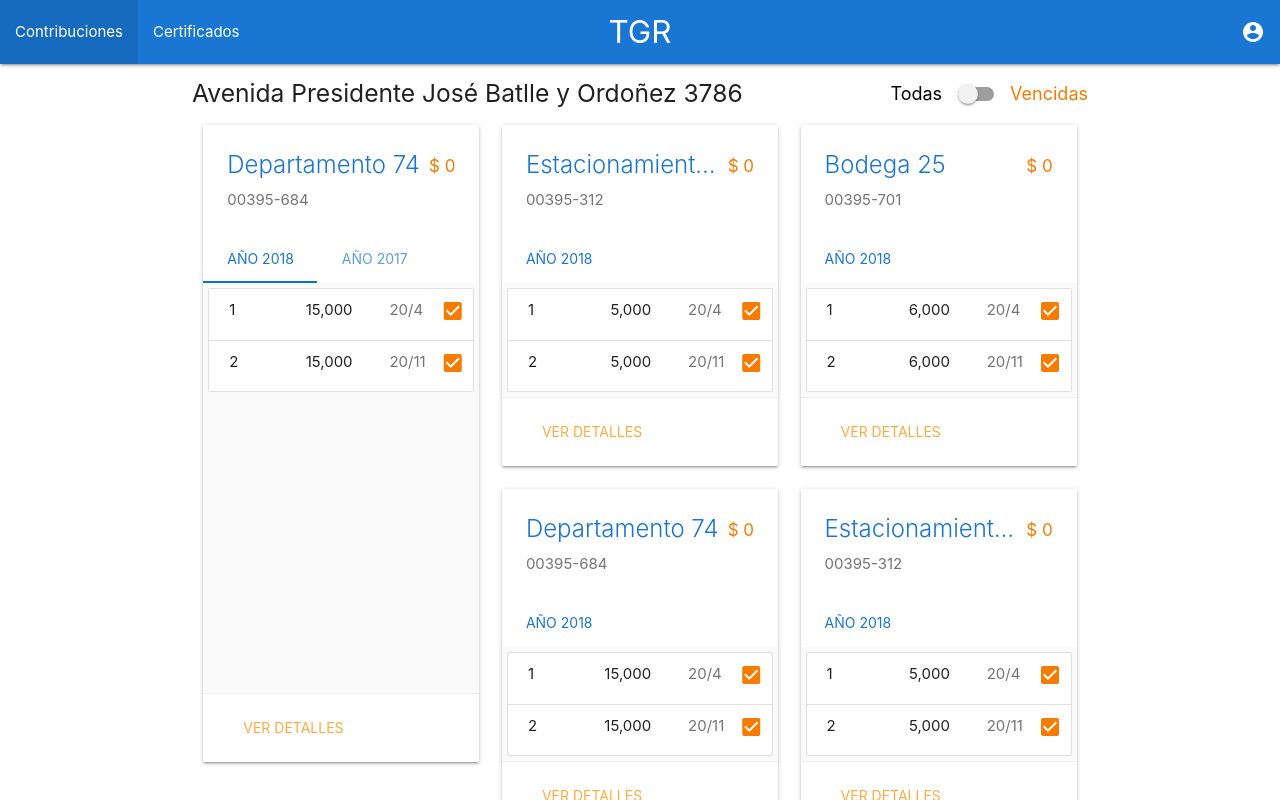
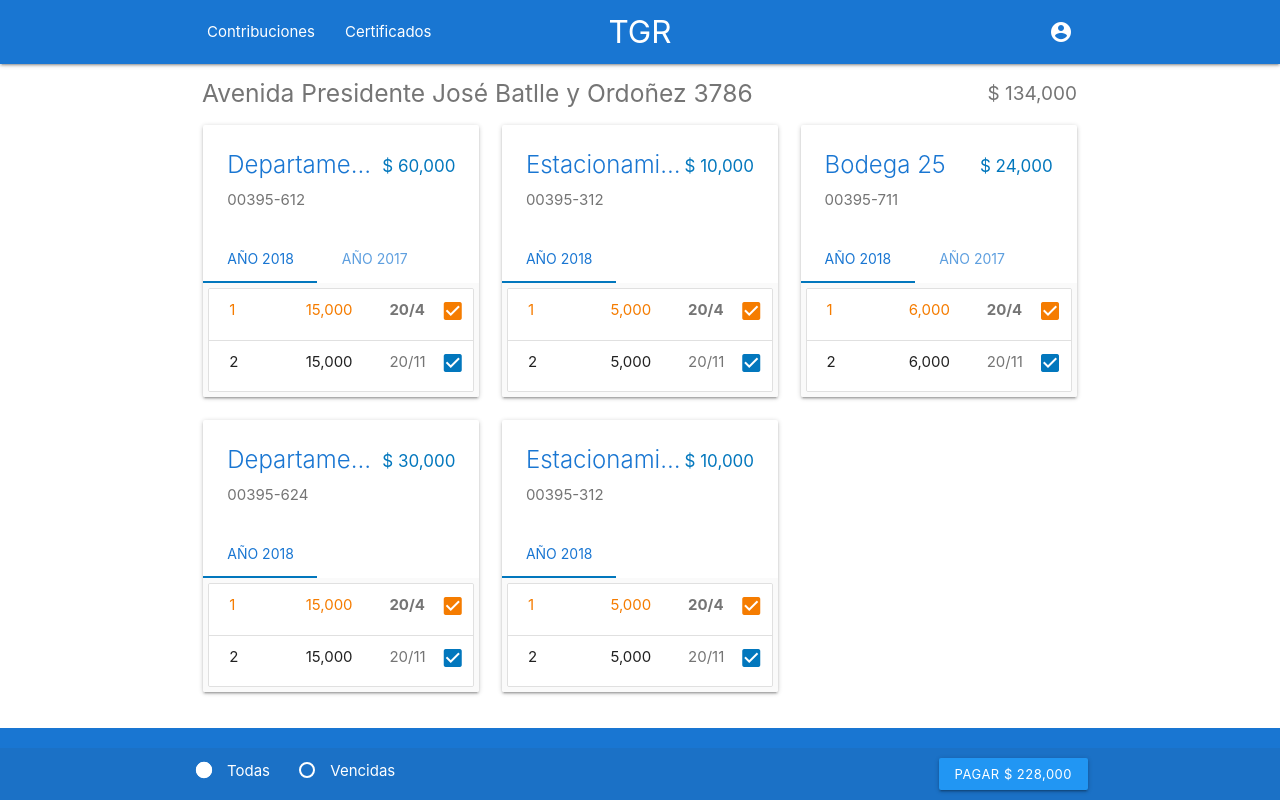
Before and after one commit to sfigueroam/contribuciones-front, an Angular app: page /contribuciones in a window 1280 px wide. Shown: the top 800 px of the page. Built offline with nearby package versions, Linux system fonts and the light colour scheme.

Commit message:
WIP: ajustando estilos

```diff
--- a/src/app/app.component.html
+++ b/src/app/app.component.html
@@ -1,6 +1,6 @@
 <header class="navbar-fixed">
   <nav>
-    <div class="nav-wrapper">
+    <div class="nav-wrapper container">
       <a href="#" class="brand-logo center">TGR</a>
       <ul id="nav-mobile1" class="left hide-on-med-and-down">
         <li><a routerLink="/contribuciones">Contribuciones</a></li>
@@ -19,9 +19,5 @@
   </nav>
 </header>
 <main>
-  <div class="container">
-    <router-outlet></router-outlet>
-  </div>
+  <router-outlet></router-outlet>
 </main>
-<footer>
-</footer>
--- a/src/app/contribuciones-paso1/contribuciones-paso1.component.html
+++ b/src/app/contribuciones-paso1/contribuciones-paso1.component.html
@@ -1,16 +1,8 @@
+<div class="container container-with-footer">
+  <div class="property" *ngFor="let p of properties">
+    <div class="property-price right">$ {{p.selectedTotal() | number}}</div>
+    <h5>{{p.address}}</h5>
     <div class="row">
-  <div class="right">
-    <div class="switch quote_type">
-      <label class="valign-wrapper">
-        <span class="black-text quote_type_text">Todas</span>
-        <input type="checkbox">
-        <span class="lever"></span>
-        <span class="orange-text text-darken-2 quote_type_text">Vencidas</span>
-      </label>
-    </div>
-  </div>
-  <div class="property" *ngFor="let p of properties">
-    <h5>{{p.address}}</h5>
       <div class="col s12 m12 l6 xl4" *ngFor="let c of p.contributions">
         <div class="card hoverable">
           <div class="card-content">
@@ -19,34 +11,49 @@
             <div class="contribution-subtitle">{{c.identification}}</div>
           </div>
           <div class="card-tabs">
-          <ul class="tabs">
+            <ul class="tabs" #tabs>
               <li class="tab" *ngFor="let y of getYears(c)">
                 <a class="active" href="#{{c.identification}}year{{y}}">Año {{y}}</a>
               </li>
             </ul>
           </div>
           <div class="card-content grey lighten-5 padding-3">
-          <div *ngFor="let y of getYears(c)" id="{{c.identification}}year{{y}}" >
+            <div *ngFor="let y of getYears(c)" id="{{c.identification}}year{{y}}">
               <ul class="collection no-margin">
-              <li class="collection-item clickable" *ngFor="let q of c.quotes.get(y)" (click)="selectQuote(q)">
-                <div class="row no-margin">
+                <li class="collection-item clickable" *ngFor="let q of c.activeQuotes(y)" (click)="selectQuote(q)">
+                  <div class="row no-margin" [ngClass]="{'quote-expired': q.expired(y)}">
                     <div class="col s1 quote-number">{{q.number}}</div>
                     <div class="col s6 quote-amount">{{q.amount | number}}</div>
-                  <div class="col s2 offset-s1 quote-expiration center-align">{{q.expiration.day}}/{{q.expiration.month}}</div>
+                    <div class="col s2 offset-s1 quote-expiration center-align">
+                      {{q.expiration.day}}/{{q.expiration.month}}
+                    </div>
                     <a class="secondary-content clickable"><i class="material-icons quote-icon">{{quoteIcon(q)}}</i></a>
                   </div>
                 </li>
               </ul>
             </div>
           </div>
-        <div class="card-reveal">
-          <span class="card-title grey-text text-darken-4">Card Title<i class="material-icons right">close</i></span>
-          <p>Here is some more information about this product that is only revealed once clicked on.</p>
-        </div>
-        <div class="card-action">
-          <a class="waves-effect waves-teal btn-flat activator">VER DETALLES</a>
         </div>
       </div>
     </div>
   </div>
 </div>
+<div class="page-footer payment-footer">
+  <div class="footer-copyright">
+    <div class="container">
+      <span class="quotes-types">
+        <label>
+        <input name="group1" type="radio" [checked]="showAll" (click)="changeQuotes(true)"/>
+        <span>Todas</span>
+        </label>
+        &nbsp;&nbsp;&nbsp;&nbsp;
+        <label>
+        <input name="group1" type="radio" [checked]="!showAll" (click)="changeQuotes(false)"/>
+        <span>Vencidas</span>
+        </label>
+      </span>
+      <span class="grey-text text-lighten-4 right">
+        <a class="btn btn-small">pagar $ {{total() | number}}</a></span>
+    </div>
+  </div>
+</div>
--- a/src/app/contribuciones-paso1/contribuciones-paso1.component.scss
+++ b/src/app/contribuciones-paso1/contribuciones-paso1.component.scss
@@ -1,4 +1,14 @@
 @import "../../styles/color-base-tgr";
+
+.container-with-footer {
+  margin-bottom: 100px;
+}
+
+.property-price {
+  font-size: 19px;
+  margin-right: 11px;
+  color: $secondary-text-color;
+}
 
 .contribution-title {
   color: $primary-color;
@@ -11,9 +21,16 @@
 }
 
 .contribution-price {
-  color: $accent-color;
+  color: $primary-color-light;
   font-size: 17px;
   margin-top: 5px;
+}
+
+.property {
+  h5 {
+    color: $secondary-text-color;
+    padding: 0px 10px;
+  }
 }
 
 .quote_type .quote_type_text {
@@ -38,6 +55,37 @@
   color: $secondary-text-color;
 }
 
+.quote-expired {
+  color: $accent-color;
+
+  i {
+    color: $accent-color;
+  }
+
+  .quote-expiration {
+    font-weight: bold;
+  }
+}
+
 .quote-icon {
-  color: $accent-color;
+  color: $primary-color-light;
 }
+
+.payment-footer {
+  position: fixed;
+  bottom: 0;
+  left: 0;
+  width: 100%;
+}
+
+.quotes-types {
+  label {
+    color: white;
+  }
+  [type="radio"] + span:before, [type="radio"] + span:after {
+    border: 2px solid white;
+  }
+  [type="radio"]:checked + span:after {
+    background-color: white;
+  }
+}
--- a/src/app/contribuciones-paso1/contribuciones-paso1.component.ts
+++ b/src/app/contribuciones-paso1/contribuciones-paso1.component.ts
@@ -1,4 +1,4 @@
-import {AfterViewInit, Component, OnInit} from '@angular/core';
+import {AfterViewInit, Component, ElementRef, OnInit, QueryList, ViewChild, ViewChildren} from '@angular/core';
 import {Contribution, Expiration, Property, Quote} from '../modelo';
 import * as M from 'materialize-css';
 
@@ -10,8 +10,30 @@ import * as M from 'materialize-css';
 export class ContribucionesPaso1Component implements OnInit, AfterViewInit {
 
   properties: Property[];
+  showAll: boolean;
 
   constructor() {
+    this.showAll = true;
+  }
+
+  changeQuotes(all: boolean) {
+    this.showAll = all;
+    console.log(this.showAll);
+    for (const p of this.properties) {
+      if (this.showAll) {
+        p.showAll();
+      } else {
+        p.hideExpired();
+      }
+    }
+  }
+
+  total(): number {
+    let _total = 0;
+    for (const p of this.properties) {
+      _total += p.selectedTotal();
+    }
+    return _total;
   }
 
   quoteIcon(q: Quote): string {
@@ -23,15 +45,173 @@ export class ContribucionesPaso1Component implements OnInit, AfterViewInit {
   }
 
   ngAfterViewInit() {
-    const elem = document.querySelector('.tabs');
-
-    M.Tabs.init(elem, {
-      swipeable: true
-    });
+    M.AutoInit();
   }
 
   ngOnInit() {
     this.properties = [
+      new Property({
+        address: 'Avenida Presidente José Batlle y Ordoñez 3786',
+        location: 'Macul',
+        contributions: [
+          new Contribution({
+            icon: 'business',
+            name: 'Departamento 74',
+            identification: '00395-612',
+            quotes: new Map<number, Quote[]>()
+              .set(2018, [
+                new Quote({
+                  number: 1,
+                  expiration: new Expiration({
+                    day: 20,
+                    month: 4
+                  }),
+                  amount: 15000
+                }),
+                new Quote({
+                  number: 2,
+                  expiration: new Expiration({
+                    day: 20,
+                    month: 11
+                  }),
+                  amount: 15000
+                })
+              ])
+              .set(2017, [
+                new Quote({
+                  number: 1,
+                  expiration: new Expiration({
+                    day: 20,
+                    month: 4
+                  }),
+                  amount: 15000
+                }),
+                new Quote({
+                  number: 2,
+                  expiration: new Expiration({
+                    day: 20,
+                    month: 11
+                  }),
+                  amount: 15000
+                })
+              ])
+          }),
+          new Contribution({
+            icon: 'directions_car',
+            name: 'Estacionamiento 12',
+            identification: '00395-312',
+            quotes: new Map<number, Quote[]>()
+              .set(2018, [
+                new Quote({
+                  number: 1,
+                  expiration: new Expiration({
+                    day: 20,
+                    month: 4,
+                  }),
+                  amount: 5000
+                }),
+                new Quote({
+                  number: 2,
+                  expiration: new Expiration({
+                    day: 20,
+                    month: 11,
+                  }),
+                  amount: 5000
+                })
+              ])
+          }),
+          new Contribution({
+            icon: 'layers',
+            name: 'Bodega 25',
+            identification: '00395-711',
+            quotes: new Map<number, Quote[]>()
+              .set(2018, [
+                new Quote({
+                  number: 1,
+                  expiration: new Expiration({
+                    day: 20,
+                    month: 4
+                  }),
+                  amount: 6000
+                }),
+                new Quote({
+                  number: 2,
+                  expiration: new Expiration({
+                    day: 20,
+                    month: 11
+                  }),
+                  amount: 6000
+                })
+              ])
+              .set(2017, [
+                new Quote({
+                  number: 1,
+                  expiration: new Expiration({
+                    day: 20,
+                    month: 4
+                  }),
+                  amount: 6000
+                }),
+                new Quote({
+                  number: 2,
+                  expiration: new Expiration({
+                    day: 20,
+                    month: 11
+                  }),
+                  amount: 6000
+                })
+              ])
+          }),
+          new Contribution({
+            icon: 'business',
+            name: 'Departamento 74',
+            identification: '00395-624',
+            quotes: new Map<number, Quote[]>()
+              .set(2018, [
+                new Quote({
+                  number: 1,
+                  expiration: new Expiration({
+                    day: 20,
+                    month: 4
+                  }),
+                  amount: 15000
+                }),
+                new Quote({
+                  number: 2,
+                  expiration: new Expiration({
+                    day: 20,
+                    month: 11
+                  }),
+                  amount: 15000
+                })
+              ])
+          }),
+          new Contribution({
+            icon: 'directions_car',
+            name: 'Estacionamiento 12',
+            identification: '00395-312',
+            quotes: new Map<number, Quote[]>()
+              .set(2018, [
+                new Quote({
+                  number: 1,
+                  expiration: new Expiration({
+                    day: 20,
+                    month: 4
+                  }),
+                  amount: 5000
+                }),
+                new Quote({
+                  number: 2,
+                  expiration: new Expiration({
+                    day: 20,
+                    month: 11
+                  }),
+                  amount: 5000
+                })
+              ])
+          })
+        ]
+      }),
       new Property({
         address: 'Avenida Presidente José Batlle y Ordoñez 3786',
         location: 'Macul',
@@ -125,20 +305,14 @@ export class ContribucionesPaso1Component implements OnInit, AfterViewInit {
                   amount: 6000
                 })
               ])
-          }),
-          new Contribution({
-            icon: 'business',
-            name: 'Departamento 74',
-            identification: '00395-684',
-            quotes: new Map<number, Quote[]>()
-              .set(2018, [
+              .set(2017, [
                 new Quote({
                   number: 1,
                   expiration: new Expiration({
                     day: 20,
                     month: 4
                   }),
-                  amount: 15000
+                  amount: 6000
                 }),
                 new Quote({
                   number: 2,
@@ -146,36 +320,12 @@ export class ContribucionesPaso1Component implements OnInit, AfterViewInit {
                     day: 20,
                     month: 11
                   }),
-                  amount: 15000
-                })
-              ])
-          }),
-          new Contribution({
-            icon: 'directions_car',
-            name: 'Estacionamiento 12',
-            identification: '00395-312',
-            quotes: new Map<number, Quote[]>()
-              .set(2018, [
-                new Quote({
-                  number: 1,
-                  expiration: new Expiration({
-                    day: 20,
-                    month: 4
-                  }),
-                  amount: 5000
-                }),
-                new Quote({
-                  number: 2,
-                  expiration: new Expiration({
-                    day: 20,
-                    month: 11
-                  }),
-                  amount: 5000
+                  amount: 6000
                 })
               ])
           })
         ]
-      }),
+      })
     ];
   }
 
--- a/src/app/modelo.ts
+++ b/src/app/modelo.ts
@@ -7,12 +7,32 @@ export class Property {
     Object.assign(this, init);
   }
 
+  selectedTotal(): number {
+    let _total = 0;
+    for (const c of this.contributions) {
+      _total += c.selectedTotal();
+    }
+    return _total;
+  }
+
   total(): number {
     let _total = 0;
     for (const c of this.contributions) {
       _total += c.total();
     }
     return _total;
+  }
+
+  showAll(): void {
+    for (const c of this.contributions) {
+      c.showAll();
+    }
+  }
+
+  hideExpired(): void {
+    for (const c of this.contributions) {
+      c.hideExpired();
+    }
   }
 }
 
@@ -26,6 +46,12 @@ export class Contribution {
   public constructor(init?: Partial<Contribution>) {
     this.front = false;
     Object.assign(this, init);
+  }
+
+  activeQuotes(year: number): Quote[] {
+    return this.quotes.get(year).filter(
+      q => q.active
+    );
   }
 
   noneSelected(): boolean {
@@ -66,12 +92,32 @@ export class Contribution {
 
   selectedTotal(): number {
     let _total = 0;
-    for (const quote of Object.values(this.quotes)) {
-      if (quote.selected) {
-        _total += quote.amount;
+    for (const quoteArray of Array.from(this.quotes.values())) {
+      for (const quote of quoteArray) {
+        if (quote.selected) {
+          _total += quote.amount;
+        }
       }
     }
     return _total;
+  }
+
+  showAll(): void {
+    for (const quoteArray of Array.from(this.quotes.values())) {
+      for (const quote of quoteArray) {
+        quote.show();
+      }
+    }
+  }
+
+  hideExpired(): void {
+    for (const year of Array.from(this.quotes.keys())) {
+      for (const quote of this.quotes.get(year)) {
+        if (!quote.expired(year)) {
+          quote.hide();
+        }
+      }
+    }
   }
 
   total(): number {
@@ -83,24 +129,31 @@ export class Contribution {
   }
 }
 
-export interface QuoteHash {
-  [year: number]: Quote;
-}
-
 export class Quote {
   number: number;
   expiration: Expiration;
   amount: number;
   selected: boolean;
+  active: boolean;
+
+  show(): void {
+    this.active = true;
+  }
+
+  hide(): void {
+    this.selected = false;
+    this.active = false;
+  }
 
   public constructor(init?: Partial<Quote>) {
     this.selected = true;
+    this.active = true;
     Object.assign(this, init);
   }
 
   expired(year: number): boolean {
     const today = Date.now();
-    const expirationDate = new Date(year, this.expiration.month, this.expiration.day).getDate();
+    const expirationDate = new Date(year, this.expiration.month, this.expiration.day).valueOf();
     return today > expirationDate;
   }
 }
--- a/src/styles/color-base-tgr.scss
+++ b/src/styles/color-base-tgr.scss
@@ -1,10 +1,14 @@
 @import "../../node_modules/materialize-css/sass/components/color-variables";
 
-$primary-color-dark:   color("blue", "darken-4") !default;
-$primary-color:        color("blue", "darken-2") !default;
-$primary-color-light:  color("light-blue", "darken-3") !default;
-$primary-color-text:   #FFFFFF;
-$accent-color:         color("orange", "darken-2") !default;
-$primary-text-color:   color("grey", "darken-3") !default;
+$primary-color-dark: color("blue", "darken-4") !default;
+$primary-color: color("blue", "darken-2") !default;
+$primary-color-light: color("light-blue", "darken-3") !default;
+$primary-color-text: #FFFFFF;
+$accent-color: color("orange", "darken-2") !default;
+$primary-text-color: color("grey", "darken-3") !default;
 $secondary-text-color: color("grey", "darken-1") !default;
-$divider-color:        color("grey", "darken-1") !default;
+$divider-color: color("grey", "darken-1") !default;
+
+$button-raised-background: color("blue", "base") !default;
+$button-floating-color: color("indigo", "darken-1") !default;
+$button-flat-color: color("brown", "darken-1") !default;
--- a/src/styles/styles.scss
+++ b/src/styles/styles.scss
@@ -8,3 +8,7 @@
 .clickable {
   cursor: pointer;
 }
+
+.bold {
+  font-weight: bold;
+}
```
Lines whose indentation alone changed are shown as unchanged.
